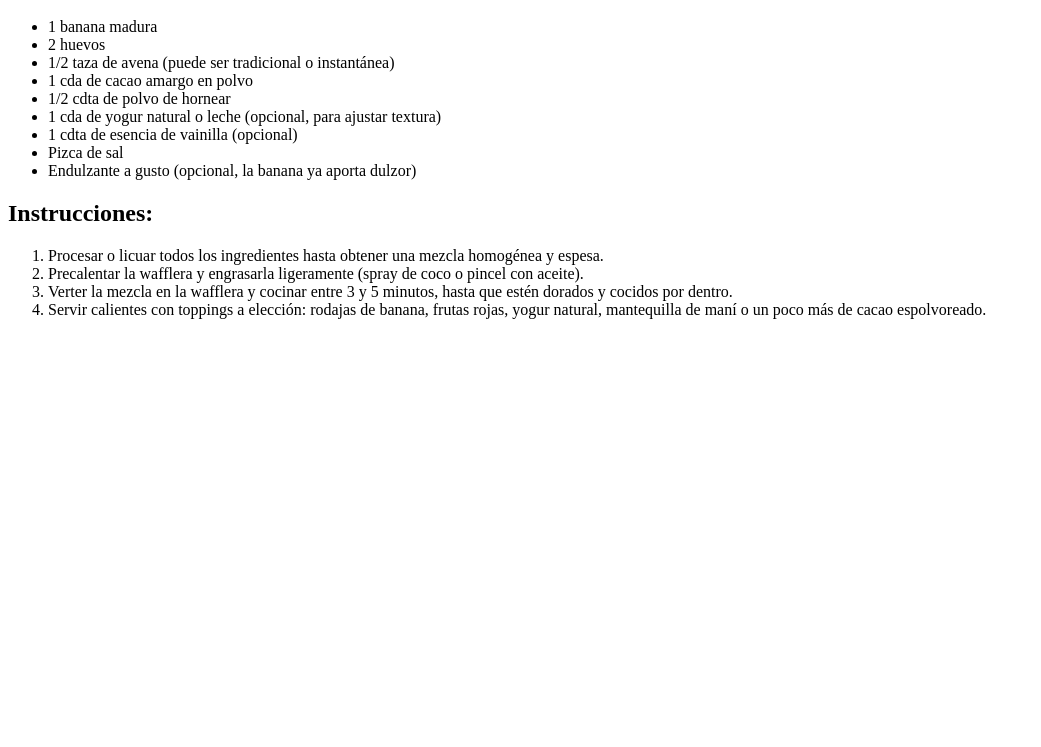
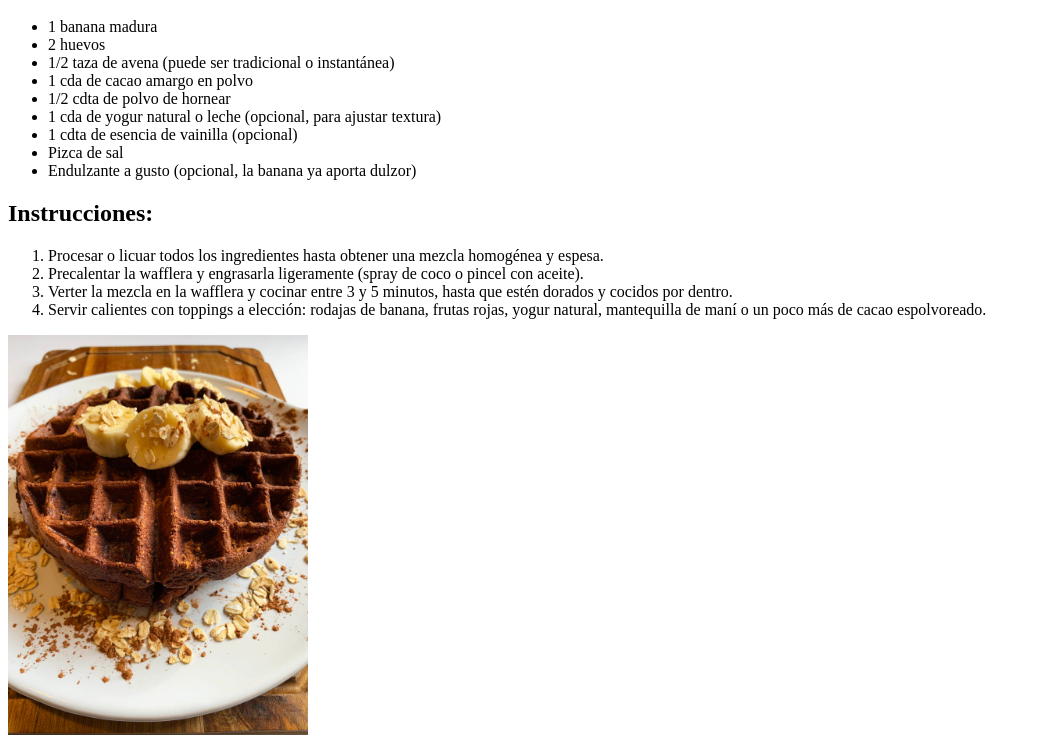
Before and after one commit to luciazenattiifts24/receta_waffles, a plain HTML site: page index.html in a window 1280 px wide. Shown: the part 109-856 px from the top of the page, without its empty margins (0-1041 px from the left). Before the commit the page ends 800 px from the top, so only its background shows below. Drawn offline with Linux system fonts and the light colour scheme.

Commit message:
Sube imagen de waffle a la carpeta img

```diff
--- a/index.html
+++ b/index.html
@@ -31,5 +31,7 @@
         <li>Servir calientes con toppings a elección: rodajas de banana, frutas rojas, yogur natural, mantequilla de maní o un poco más de cacao espolvoreado.</li>
       </ol>
 
+    <img src="img/waffle.jpg" alt="Waffle casero con banana y cacao" width="300">
+
 </body>
 </html>
```
Also changed, not shown: img/waffle.jpg (renamed from img/chocolate-banana-waffle-6-768x1024.jpg).
